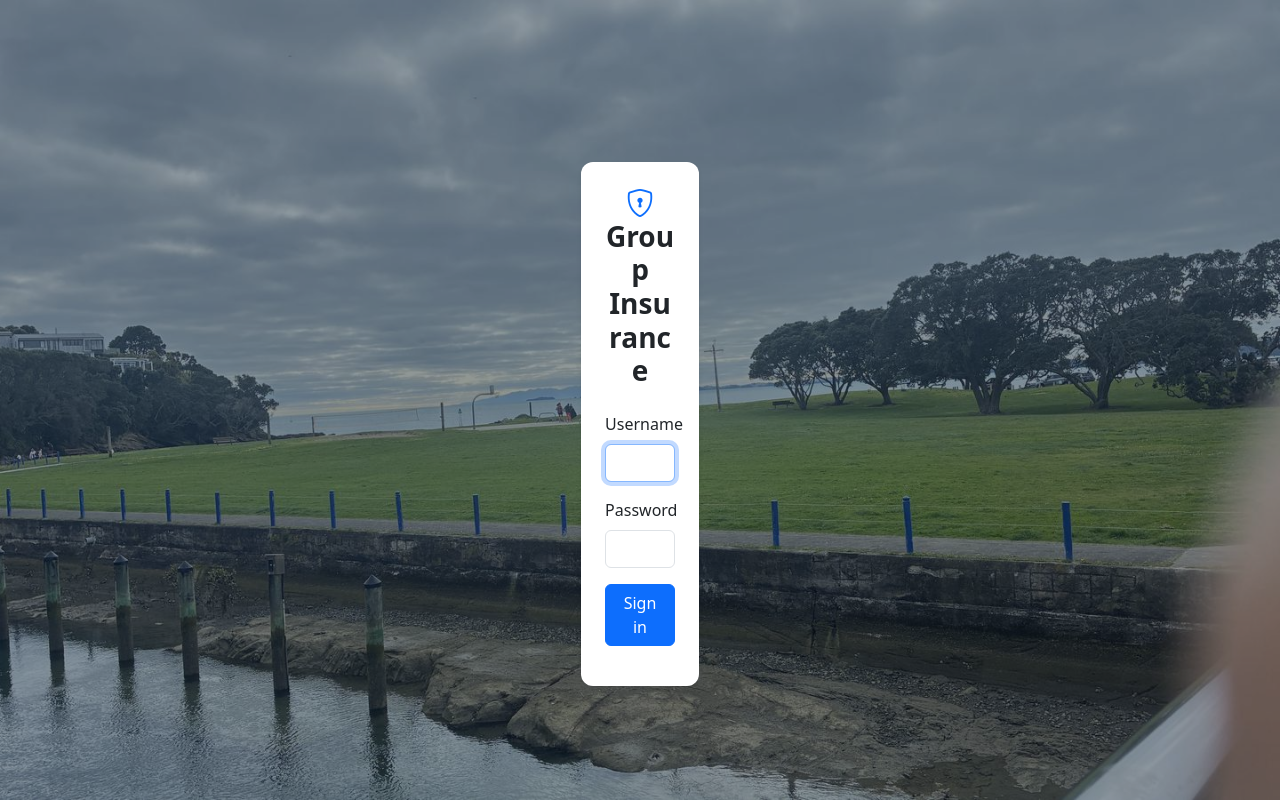
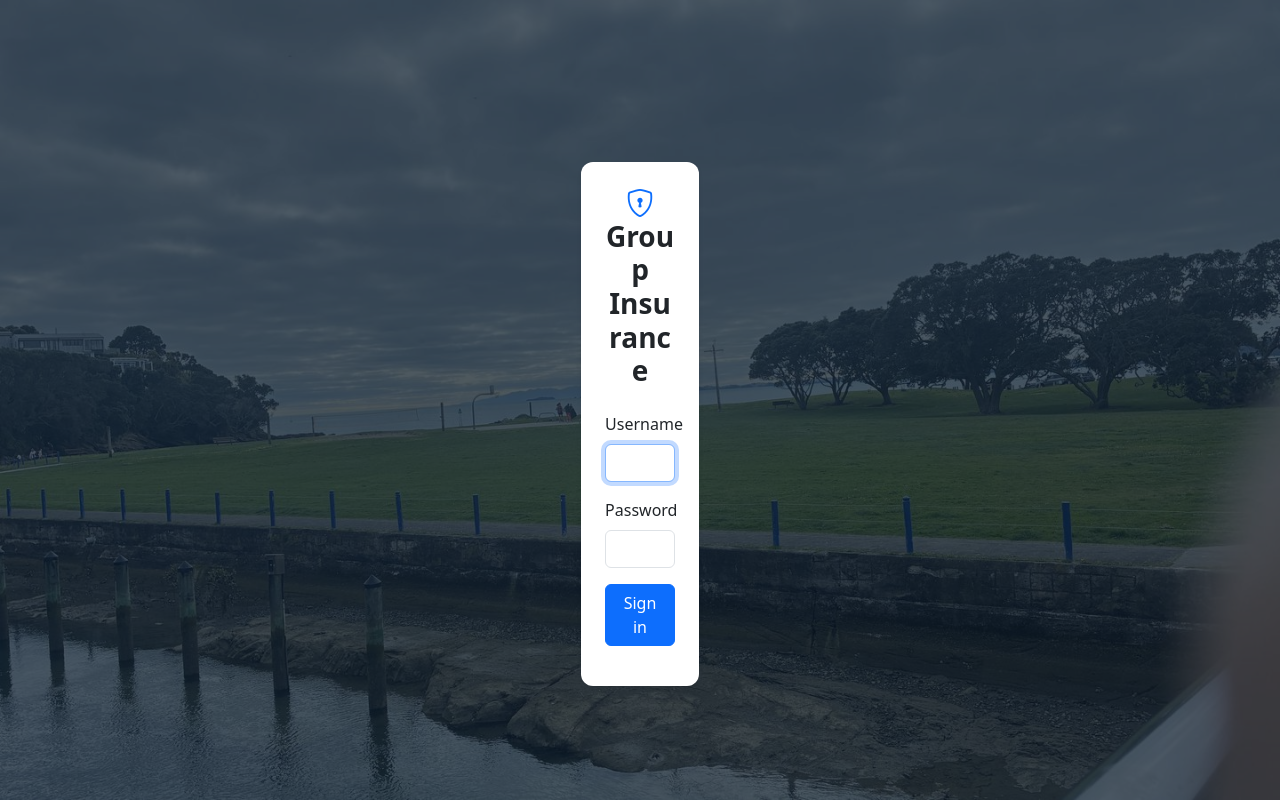
Before and after one commit to bluepretty/group-insure, a FastAPI app: page /login in a window 1280 px wide. Run offline with FastAPI, Linux system fonts and the light colour scheme; some libraries are stand-ins or nearby versions.

Commit message:
Darken login page photo overlay so the backdrop reads richer
Co-Authored-By: Claude Code <noreply@anthropic.com>

```diff
--- a/src/backend/static/css/style.css
+++ b/src/backend/static/css/style.css
@@ -115,7 +115,7 @@ body {
   content: "";
   position: fixed;
   inset: 0;
-  background: rgba(11, 25, 41, 0.45);
+  background: rgba(11, 25, 41, 0.72);
   z-index: -1;
 }
 
```
